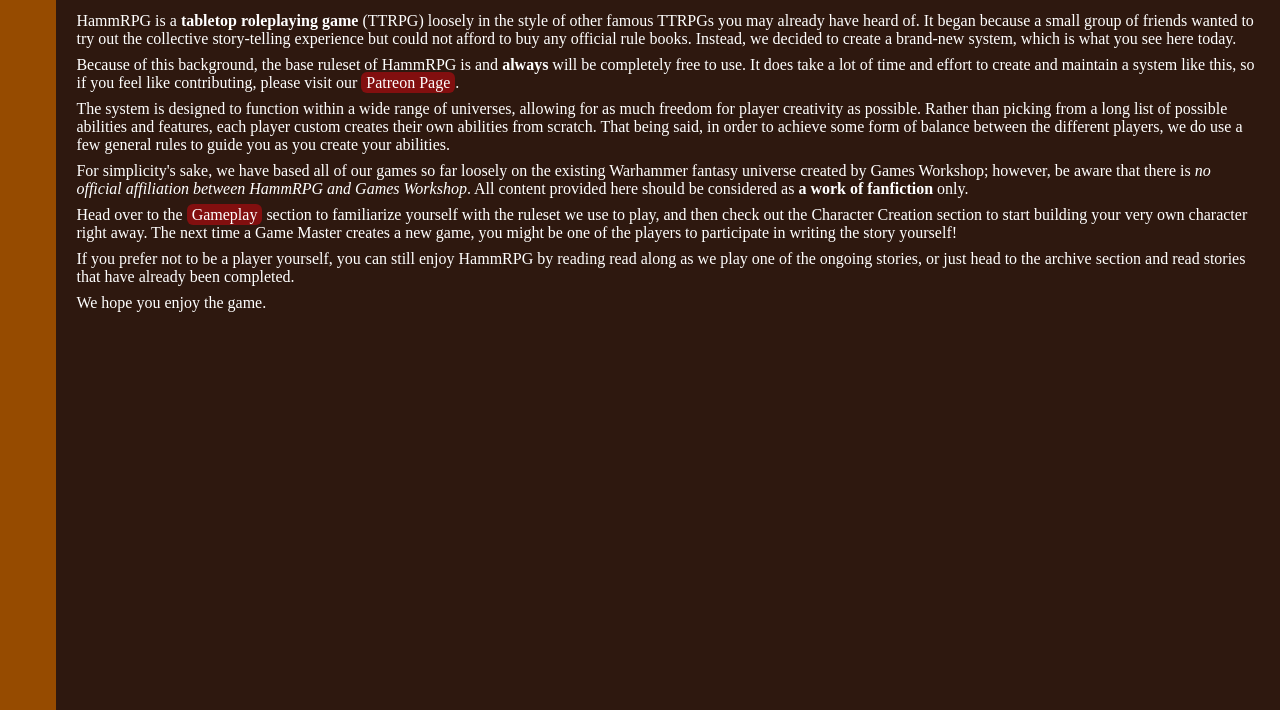
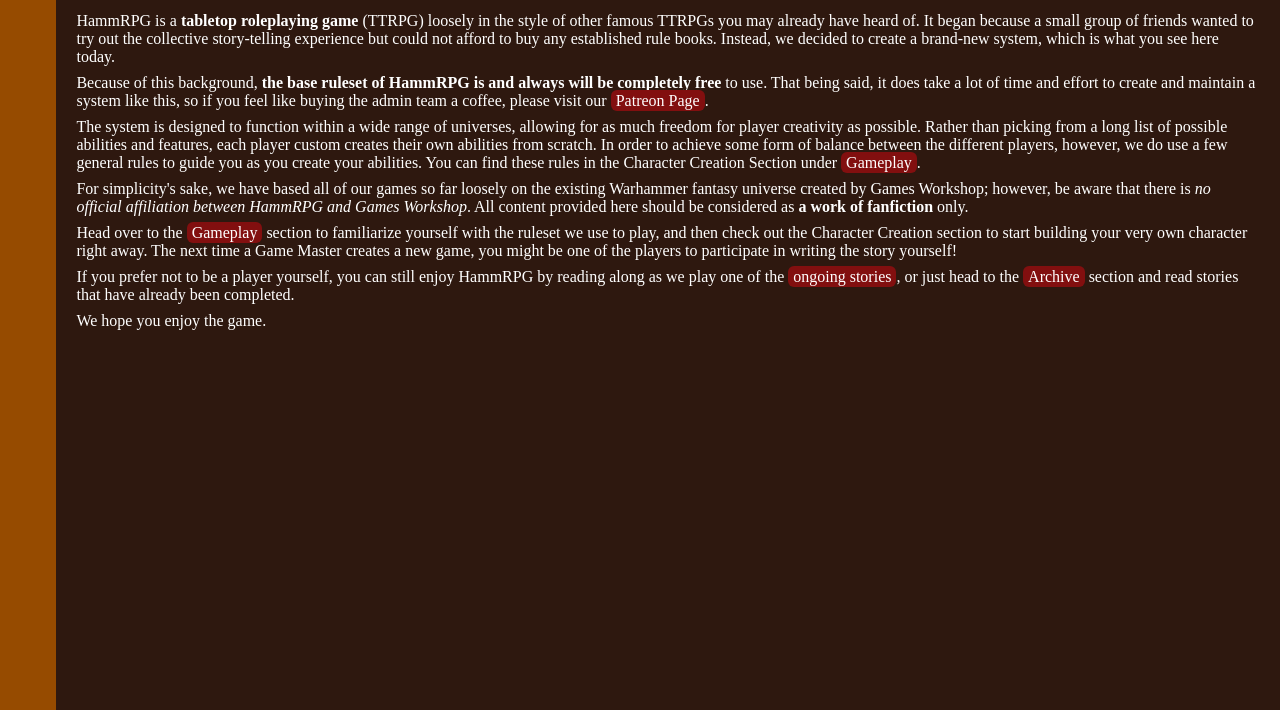
Before and after one commit to MasterHatu/HammRPG, a plain HTML site: page index.html in a window 1280 px wide. Shown: the part 90-800 px from the top of the page. Drawn offline with Linux system fonts and the light colour scheme.

Commit message:
Add cross-reference links to intro text

```diff
--- a/index.html
+++ b/index.html
@@ -37,15 +37,16 @@
 			<h1>Welcome to the HammRPG homepage</h1>
 			<p> HammRPG is a <strong>tabletop roleplaying game</strong> (TTRPG) loosely in the style of other famous TTRPGs you
 				may already have heard of. It began because a small group of friends wanted to try out the collective
-				story-telling experience but could not afford to buy any official rule books. Instead, we decided to create a
+				story-telling experience but could not afford to buy any established rule books. Instead, we decided to create a
 				brand-new system, which is what you see here today.</p>
-			<p> Because of this background, the base ruleset of HammRPG is and <strong>always</strong> will be completely free
-				to use. It does take a lot of time and effort to create and maintain a system like this, so if you feel like
-				contributing, please visit our <a href="https://www.patreon.com/HammRPG">Patreon Page</a>.</p>
+			<p> Because of this background, <strong>the base ruleset of HammRPG is and always will be completely free</strong>
+				to use. That being said, it does take a lot of time and effort to create and maintain a system like this, so if you feel like
+				buying the admin team a coffee, please visit our <a href="https://www.patreon.com/HammRPG">Patreon Page</a>.</p>
 			<p> The system is designed to function within a wide range of universes, allowing for as much freedom for player
 				creativity as possible.	Rather than picking from a long list of possible abilities and features, each player
-				custom creates their own abilities from scratch. That being said, in order to achieve some form of balance
-				between the different players, we do use a few general rules to guide you as you create your abilities.</p>
+				custom creates their own abilities from scratch. In order to achieve some form of balance between the different players,
+				however, we do use a few general rules to guide you as you create your abilities. You can find these rules in the Character
+				Creation Section under <a href="./pages/rules.html">Gameplay</a>.</p>
 			<p> For simplicity's sake, we have based all of our games so far loosely on the existing Warhammer fantasy universe
 				created by Games Workshop; however, be aware that there is <em>no official affiliation between HammRPG and
 				Games Workshop</em>. All content provided here should be considered as <strong>a work of fanfiction</strong>
@@ -54,8 +55,9 @@
 				and then check out the Character Creation section to start building your very own character right away.
 				The next time a Game Master creates a new game, you might be one of the players to participate in writing the
 				story yourself!</p>
-			<p> If you prefer not to be a player yourself, you can still enjoy HammRPG by reading read along as we play one of
-				the ongoing stories, or just head to the archive section and read stories that have already been completed.</p>
+			<p> If you prefer not to be a player yourself, you can still enjoy HammRPG by reading along as we play one of
+				the <a href="./pages/ongoing.html">ongoing stories</a>, or just head to the <a href="./pages/archived.html">Archive</a>
+				section and read stories that have already been completed.</p>
 			<p> We hope you enjoy the game.</p>
 		</div>
 	</div>
```
